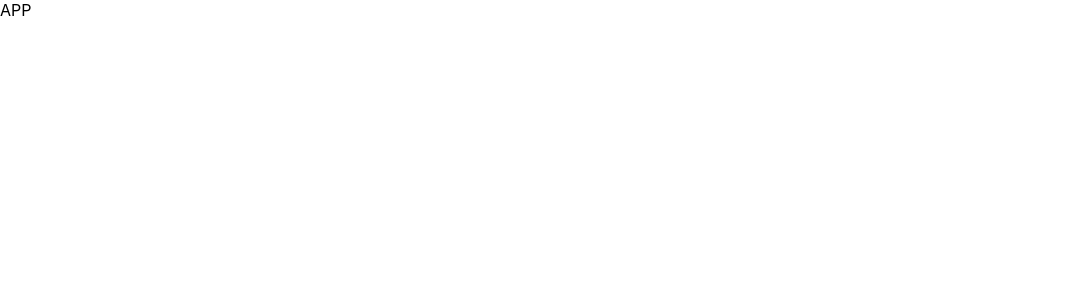
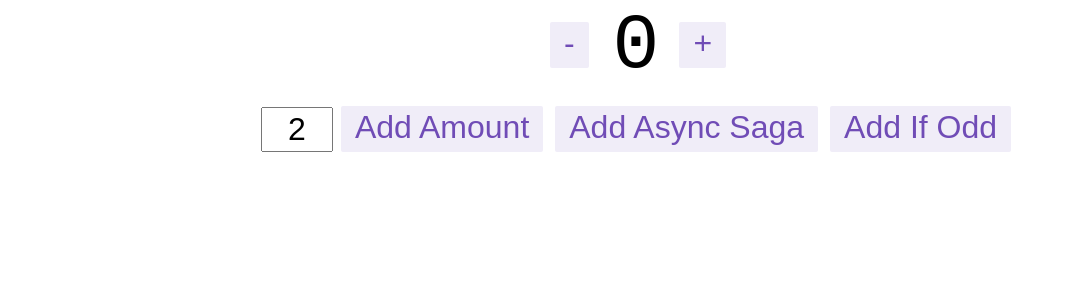
Before and after one commit to kctrnn/learn-saga, a React (Create React App) app: page / in a window 1280 px wide. Shown: the top 300 px of the page, without its empty margins (0-1074 px from the left). Built offline with nearby package versions, Linux system fonts and the light colour scheme.

Commit message:
Add counter saga

```diff
--- a/package.json
+++ b/package.json
@@ -16,6 +16,7 @@
     "react-dom": "^17.0.2",
     "react-redux": "^7.2.4",
     "react-scripts": "4.0.3",
+    "redux-saga": "^1.1.3",
     "typescript": "~4.1.5"
   },
   "scripts": {
--- a/src/App.tsx
+++ b/src/App.tsx
@@ -1,7 +1,12 @@
+import { Counter } from "features/counter/Counter";
 import React from "react";
 
 function App() {
-  return <div>APP</div>;
+  return (
+    <div>
+      <Counter />
+    </div>
+  );
 }
 
 export default App;
--- /dev/null
+++ b/src/app/rootSaga.ts
@@ -0,0 +1,6 @@
+import counterSaga from "features/counter/counterSaga";
+import { all } from "redux-saga/effects";
+
+export default function* rootSaga() {
+  yield all([counterSaga()]);
+}
--- a/src/app/store.ts
+++ b/src/app/store.ts
@@ -1,13 +1,20 @@
-import { configureStore, ThunkAction, Action } from "@reduxjs/toolkit";
+import { Action, configureStore, ThunkAction } from "@reduxjs/toolkit";
+import createSagaMiddleware from "redux-saga";
 import counterReducer from "../features/counter/counterSlice";
+import rootSaga from "./rootSaga";
+
+const sagaMiddleware = createSagaMiddleware();
 
 export const store = configureStore({
   reducer: {
     counter: counterReducer,
   },
 
-  middleware: (getDefaultMiddleware) => getDefaultMiddleware(),
+  middleware: (getDefaultMiddleware) =>
+    getDefaultMiddleware().concat(sagaMiddleware),
 });
+
+sagaMiddleware.run(rootSaga);
 
 export type AppDispatch = typeof store.dispatch;
 export type RootState = ReturnType<typeof store.getState>;
--- a/src/features/counter/Counter.tsx
+++ b/src/features/counter/Counter.tsx
@@ -1,6 +1,6 @@
-import React, { useState } from 'react';
+import React, { useState } from "react";
 
-import { useAppSelector, useAppDispatch } from '../../app/hooks';
+import { useAppSelector, useAppDispatch } from "../../app/hooks";
 import {
   decrement,
   increment,
@@ -8,13 +8,14 @@ import {
   incrementAsync,
   incrementIfOdd,
   selectCount,
-} from './counterSlice';
-import styles from './Counter.module.css';
+  incrementSaga,
+} from "./counterSlice";
+import styles from "./Counter.module.css";
 
 export function Counter() {
   const count = useAppSelector(selectCount);
   const dispatch = useAppDispatch();
-  const [incrementAmount, setIncrementAmount] = useState('2');
+  const [incrementAmount, setIncrementAmount] = useState("2");
 
   const incrementValue = Number(incrementAmount) || 0;
 
@@ -23,7 +24,7 @@ export function Counter() {
       <div className={styles.row}>
         <button
           className={styles.button}
-          aria-label="Decrement value"
+          aria-label='Decrement value'
           onClick={() => dispatch(decrement())}
         >
           -
@@ -31,7 +32,7 @@ export function Counter() {
         <span className={styles.value}>{count}</span>
         <button
           className={styles.button}
-          aria-label="Increment value"
+          aria-label='Increment value'
           onClick={() => dispatch(increment())}
         >
           +
@@ -40,7 +41,7 @@ export function Counter() {
       <div className={styles.row}>
         <input
           className={styles.textbox}
-          aria-label="Set increment amount"
+          aria-label='Set increment amount'
           value={incrementAmount}
           onChange={(e) => setIncrementAmount(e.target.value)}
         />
@@ -50,12 +51,21 @@ export function Counter() {
         >
           Add Amount
         </button>
-        <button
+
+        {/* <button
           className={styles.asyncButton}
           onClick={() => dispatch(incrementAsync(incrementValue))}
         >
           Add Async
+        </button> */}
+
+        <button
+          className={styles.asyncButton}
+          onClick={() => dispatch(incrementSaga(incrementValue))}
+        >
+          Add Async Saga
         </button>
+
         <button
           className={styles.button}
           onClick={() => dispatch(incrementIfOdd(incrementValue))}
--- /dev/null
+++ b/src/features/counter/counterSaga.ts
@@ -0,0 +1,15 @@
+import { PayloadAction } from "@reduxjs/toolkit";
+import { delay, put, takeEvery } from "redux-saga/effects";
+import { incrementSaga, incrementSagaSuccess } from "./counterSlice";
+
+function* handleIncrementSaga(action: PayloadAction<number>) {
+  // Wait 1s
+  yield delay(1000);
+
+  // Dispatch action success
+  yield put(incrementSagaSuccess(action.payload));
+}
+
+export default function* counterSaga() {
+  yield takeEvery(incrementSaga.toString(), handleIncrementSaga);
+}
--- a/src/features/counter/counterSlice.ts
+++ b/src/features/counter/counterSlice.ts
@@ -45,6 +45,15 @@ export const counterSlice = createSlice({
     incrementByAmount: (state, action: PayloadAction<number>) => {
       state.value += action.payload;
     },
+
+    incrementSaga: (state, action: PayloadAction<number>) => {
+      state.status = "loading";
+    },
+
+    incrementSagaSuccess: (state, action: PayloadAction<number>) => {
+      state.status = "idle";
+      state.value += action.payload;
+    },
   },
   // The `extraReducers` field lets the slice handle actions defined elsewhere,
   // including actions generated by createAsyncThunk or in other slices.
@@ -60,7 +69,13 @@ export const counterSlice = createSlice({
   },
 });
 
-export const { increment, decrement, incrementByAmount } = counterSlice.actions;
+export const {
+  increment,
+  decrement,
+  incrementByAmount,
+  incrementSaga,
+  incrementSagaSuccess,
+} = counterSlice.actions;
 
 // The function below is called a selector and allows us to select a value from
 // the state. Selectors can also be defined inline where they're used instead of
```
Also changed, not shown: 1 other file (tests, documents, lock files or other folders).
